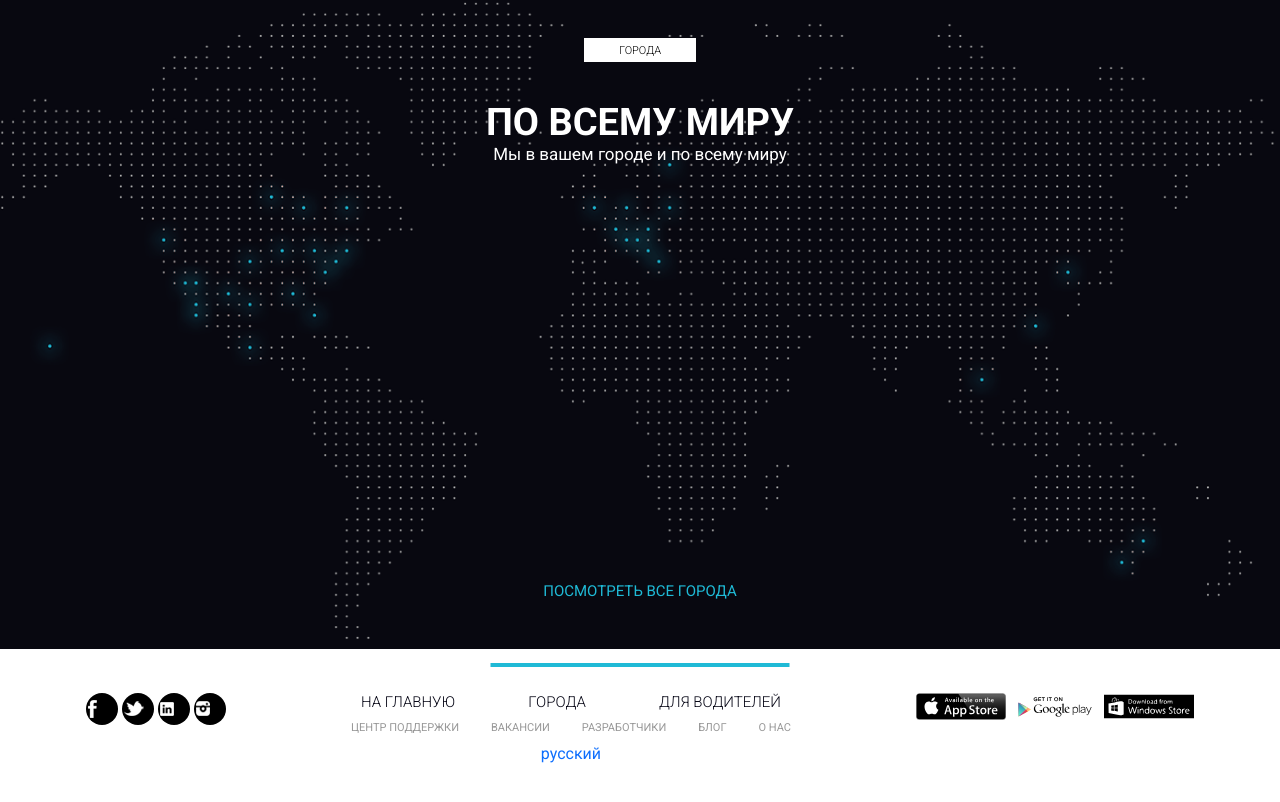
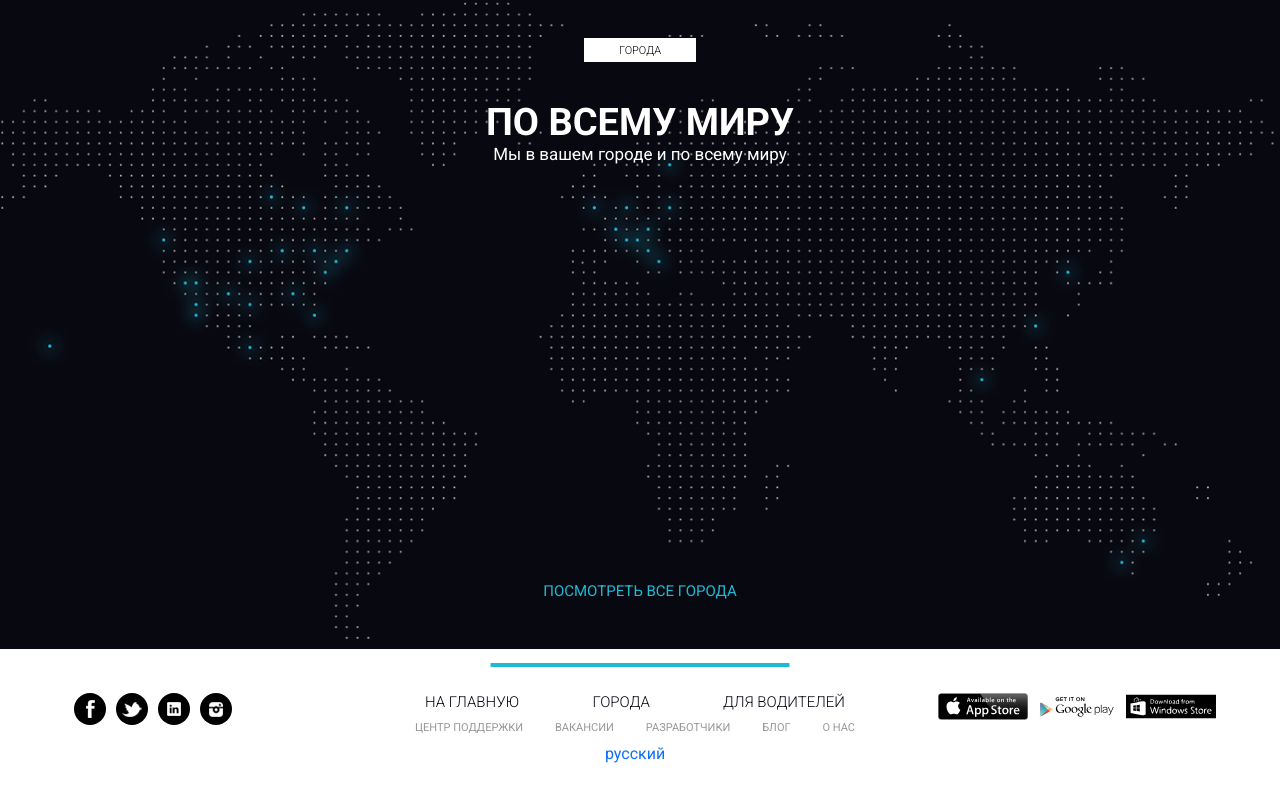
Before and after one commit to Viktor-82/Udemy_Bootsrap-Sass, a plain HTML site: page src/index.html in a window 1280 px wide. Shown: the part 3869-4671 px from the top of the page. Drawn offline with Linux system fonts and the light colour scheme.

Commit message:
change style.sass & index.html

```diff
--- a/src/index.html
+++ b/src/index.html
@@ -7,6 +7,7 @@
     <link rel="stylesheet" href="css/bootstrap-reboot.min.css">
     <link rel="stylesheet" href="css/bootstrap-grid.min.css">
     <link rel="stylesheet" href="css/style.css">
+    <script src="https://kit.fontawesome.com/ec319a652e.js" crossorigin="anonymous"></script>
 </head>
 <body>
 <header>
--- a/src/sass/style.sass
+++ b/src/sass/style.sass
@@ -374,13 +374,18 @@ footer
 		margin-top: 30px
 		.SocialIconsBlackRound
 			padding: 5px 2px
-			display: inline-block
+			float: left
+			margin-left: 10px
+			display: flex
+			justify-content: center
+			align-items: center
 			width: 32px
 			height: 32px
 			background-color: $var3
 			border-radius: 51%
 	.FooterMenu
 		margin-top: 20px
+		margin-left: 100px
 		position: relative
 		display: flex
 		flex-wrap: wrap
```
Also changed, not shown: src/css/style.css, 1 other file.
